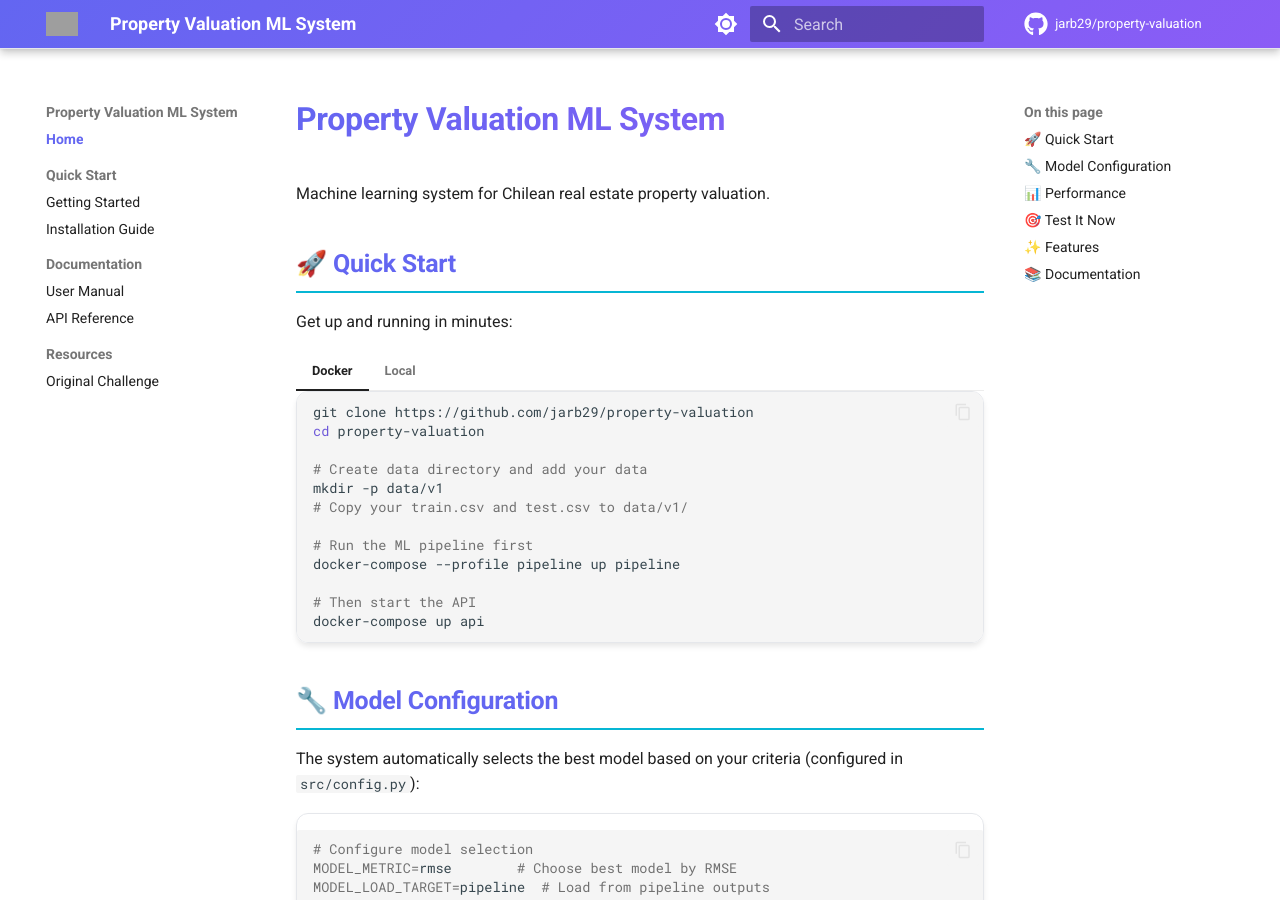
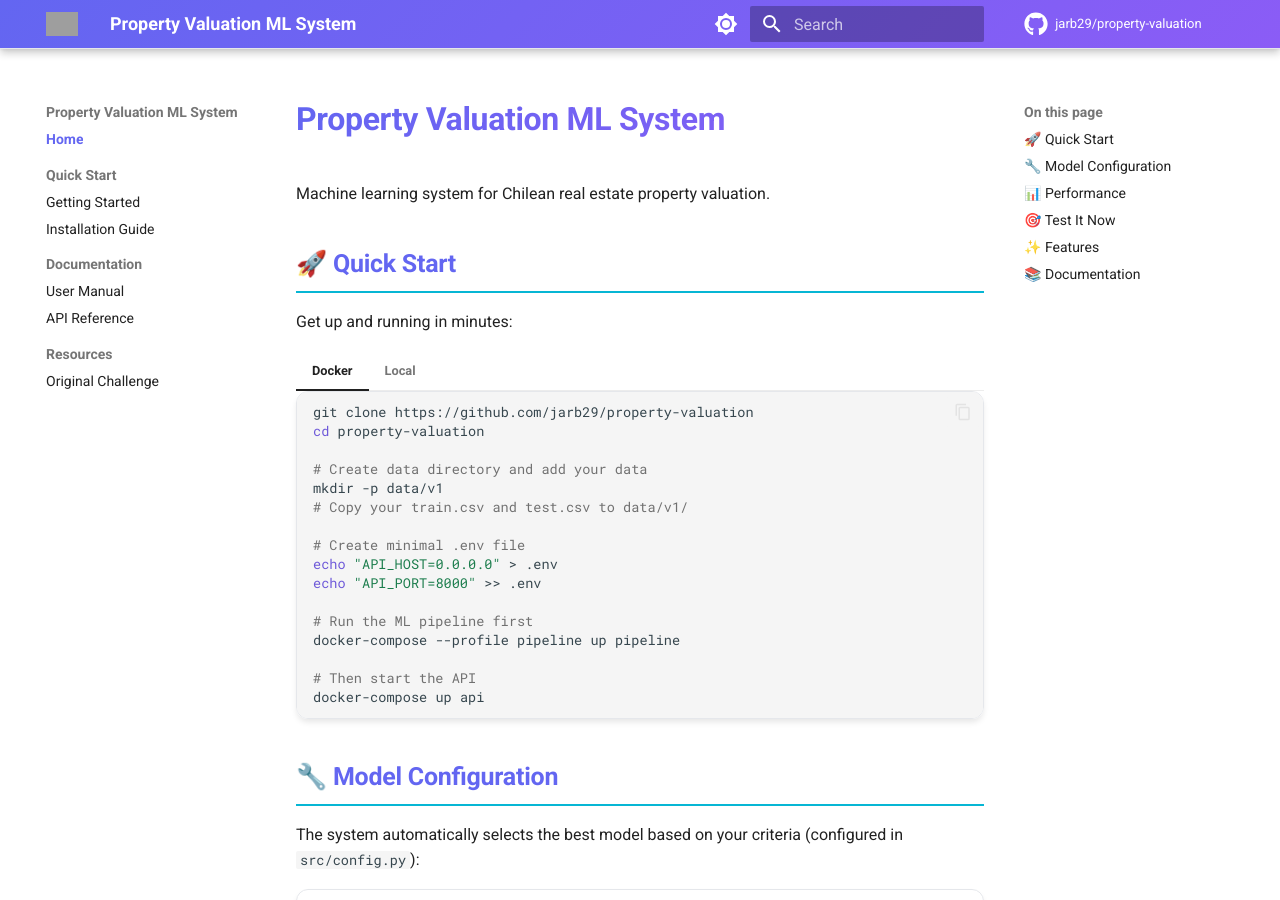
Before and after one commit to jarb29/property-valuation, an MkDocs documentation site: the page built from docs/index.md, in a window 1280 px wide and 900 px high. Built offline with MkDocs 1.6.1 and Material for MkDocs 9.7.7, drawn with Linux system fonts in a browser that asks for light colours; comment, search, counter and statistics services are not loaded; grey boxes are pictures that could not be loaded.

Commit message:
echo "API_HOST=0.0.0.0" > .env echo "API_PORT=8000" >> .env

```diff
--- a/docs/index.md
+++ b/docs/index.md
@@ -15,6 +15,10 @@ Get up and running in minutes:
     mkdir -p data/v1
     # Copy your train.csv and test.csv to data/v1/
 
+    # Create minimal .env file
+    echo "API_HOST=0.0.0.0" > .env
+    echo "API_PORT=8000" >> .env
+
     # Run the ML pipeline first
     docker-compose --profile pipeline up pipeline
 
@@ -30,6 +34,10 @@ Get up and running in minutes:
     # Create data directory and add your data
     mkdir -p data/v1
     # Copy your train.csv and test.csv to data/v1/
+
+    # Create minimal .env file
+    echo "API_HOST=0.0.0.0" > .env
+    echo "API_PORT=8000" >> .env
 
     # Set up environment
     python -m venv .venv
```
